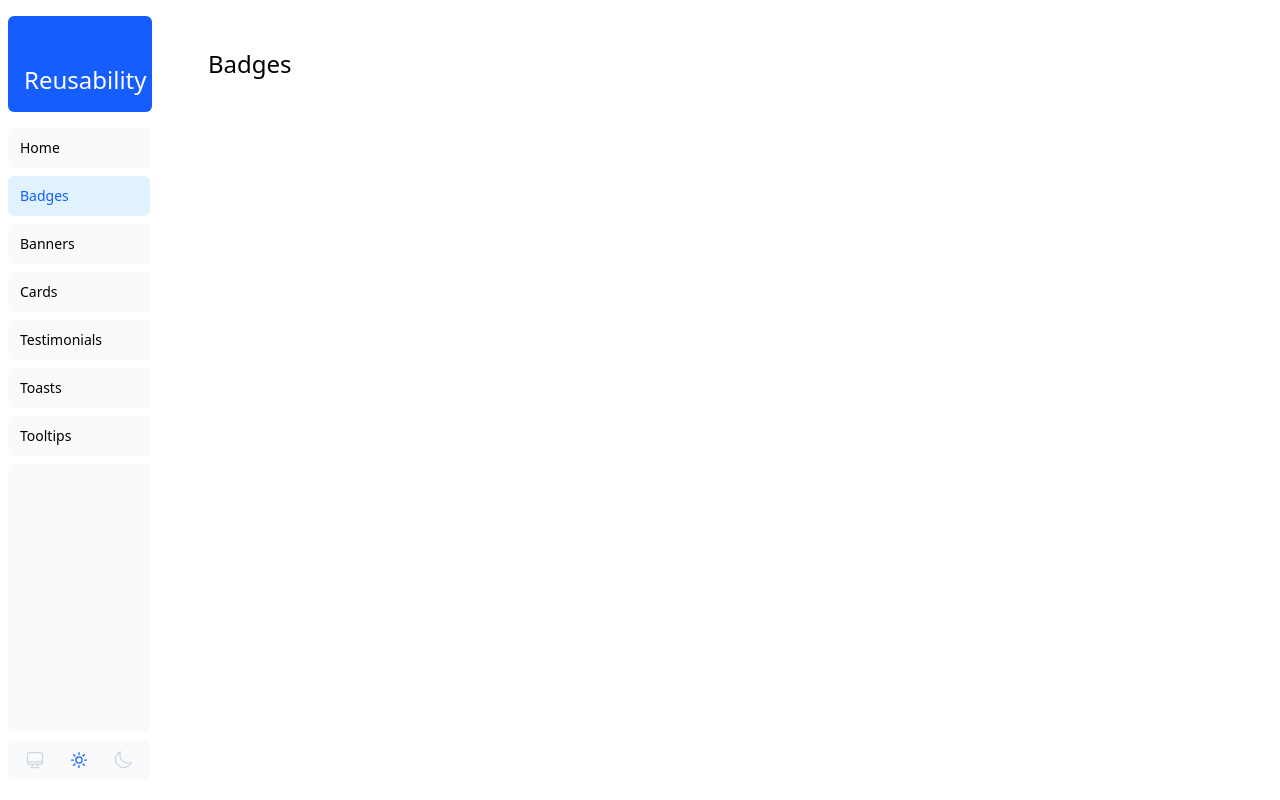
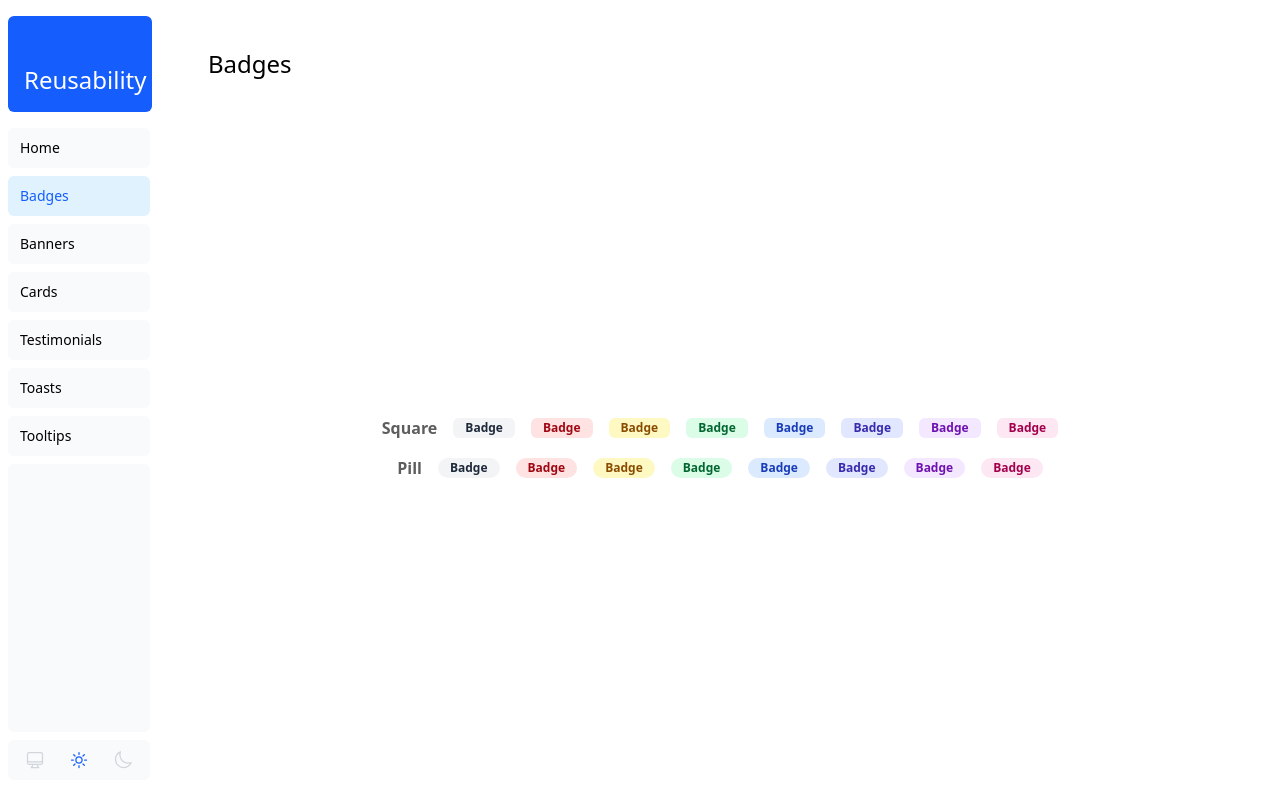
Before and after one commit to messams/component-library, a React (Vite) app: page /badges in a window 1280 px wide. Built offline with nearby package versions, Linux system fonts and the light colour scheme.

Commit message:
feat: Reusable Badge component

```diff
--- /dev/null
+++ b/src/components/Badge.tsx
@@ -0,0 +1,41 @@
+import clsx from "clsx";
+
+const variants: Record<string, string> = {
+    gray: "bg-gray-100 text-gray-800",
+    red: "bg-red-100 text-red-800",
+    yellow: "bg-yellow-100 text-yellow-800",
+    green: "bg-green-100 text-green-800",
+    blue: "bg-blue-100 text-blue-800",
+    indigo: "bg-indigo-100 text-indigo-800",
+    purple: "bg-purple-100 text-purple-800",
+    pink: "bg-pink-100 text-pink-800",
+};
+
+const Badge = ({
+    children,
+    className,
+    shape = "square",
+    variant = "gray",
+    ...rest
+}: {
+    children: React.ReactNode,
+    className?: string,
+    shape?: "square" | "pill",
+    variant?: "gray" | "red" | "yellow" | "green" | "blue" | "indigo" | "purple" | "pink"
+}) => {
+
+    return (
+        <span
+            {...rest}
+            className={clsx(
+                "inline-block px-3 py-[2px] text-xs font-semibold",
+                shape === "square" ? "rounded-md" : "rounded-full",
+                variants[variant],
+                className
+            )}>
+            {children}
+        </span>
+    );
+}
+
+export default Badge;
--- a/src/routes/Badges.tsx
+++ b/src/routes/Badges.tsx
@@ -1,9 +1,40 @@
+import Badge from "../components/Badge";
+
 const Badges = () => {
     return (
-        <div className="w-full">
+        <div className="w-full h-full">
             <div className="flex w-full items-center justify-between">
                 <h1 className={`text-2xl font-medium`}>Badges</h1>
             </div>
+            <div className="h-full flex flex-col flex-wrap gap-4 mt-4 justify-center items-center">
+                <div className="flex flex-row flex-wrap gap-4 justify-center items-center">
+                    <h2 className="text-[#5E5D5D] font-semibold">
+                        Square
+                    </h2>
+                    <Badge variant="gray">Badge</Badge>
+                    <Badge variant="red">Badge</Badge>
+                    <Badge variant="yellow">Badge</Badge>
+                    <Badge variant="green">Badge</Badge>
+                    <Badge variant="blue">Badge</Badge>
+                    <Badge variant="indigo">Badge</Badge>
+                    <Badge variant="purple">Badge</Badge>
+                    <Badge variant="pink">Badge</Badge>
+                </div>
+                <div className="flex flex-row flex-wrap gap-4 justify-center items-center">
+                    <h2 className="text-[#5E5D5D] font-semibold">
+                        Pill
+                    </h2>
+                    <Badge shape="pill" variant="gray">Badge</Badge>
+                    <Badge shape="pill" variant="red">Badge</Badge>
+                    <Badge shape="pill" variant="yellow">Badge</Badge>
+                    <Badge shape="pill" variant="green">Badge</Badge>
+                    <Badge shape="pill" variant="blue">Badge</Badge>
+                    <Badge shape="pill" variant="indigo">Badge</Badge>
+                    <Badge shape="pill" variant="purple">Badge</Badge>
+                    <Badge shape="pill" variant="pink">Badge</Badge>
+                </div>
+            </div>
+
         </div>
     );
 }
```
